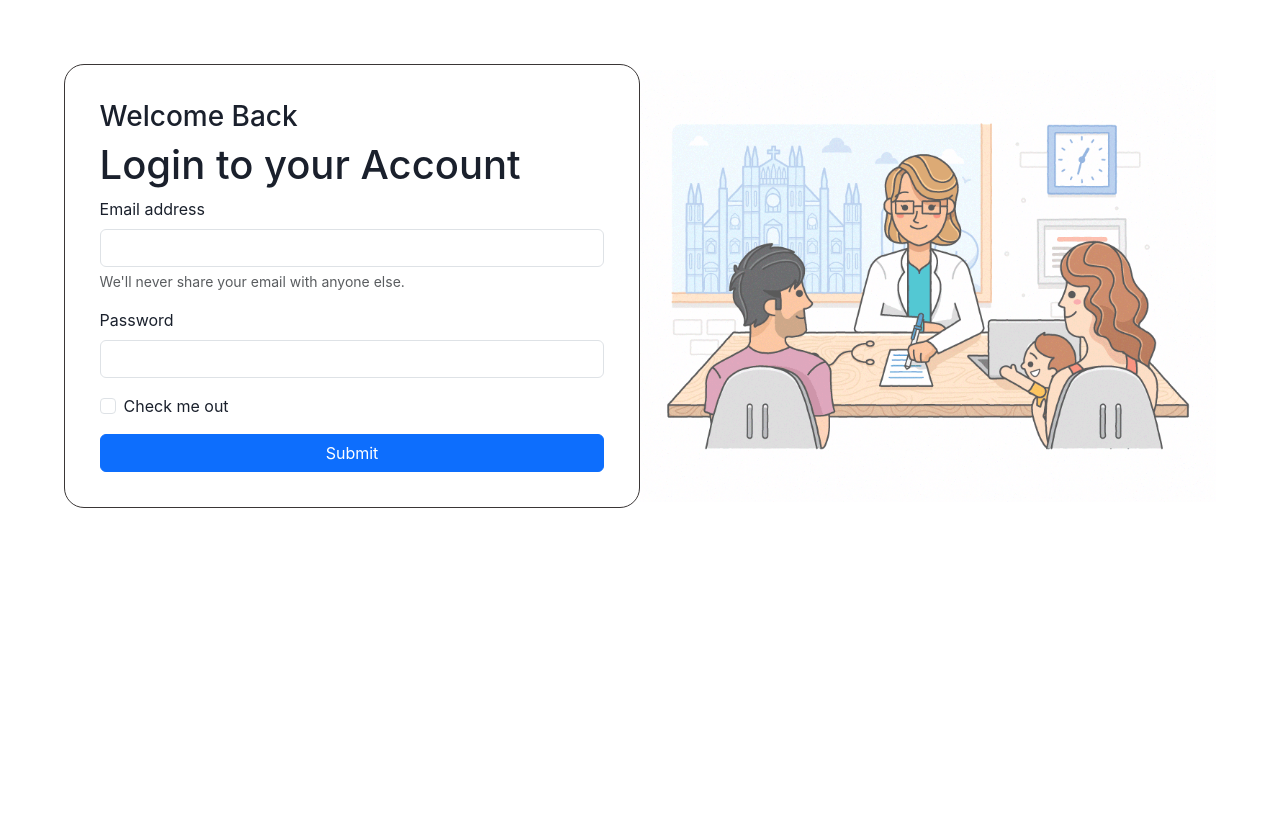
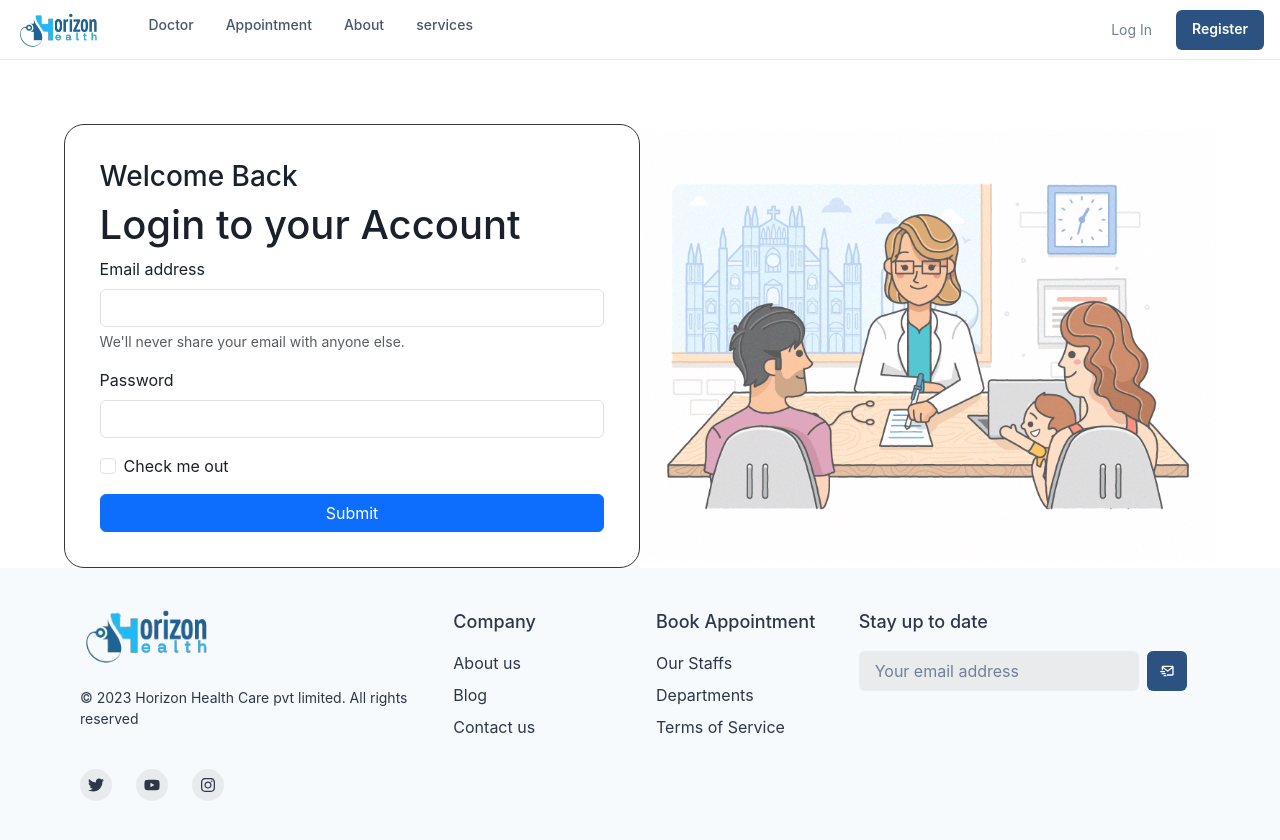
Before and after one commit to ilahiamaan606/abrupt-celery-1805, a React (Create React App) app in the folder frontend/: page /login in a window 1280 px wide. Before the commit the page ends 800 px from the top, so only its background shows below. Built offline with nearby package versions, Linux system fonts and the light colour scheme.

Commit message:
Redirecting Fixed of Login signup

```diff
--- a/frontend/src/pages/login_signup/Login.jsx
+++ b/frontend/src/pages/login_signup/Login.jsx
@@ -1,6 +1,9 @@
 import React ,{useState,useEffect}from 'react'
 import loginGif from "./opt1.gif"
 import styles from './Login.module.css'
+import Header from '../../components/Header';
+import Footer from '../footer/Footer';
+import { Navigate } from "react-router-dom";
 function Login() {
 
   let [email,setEmail] = useState("");
@@ -34,6 +37,9 @@ function Login() {
     alert(res);
     setEmail("");
     setPassword("");
+    if(res=="Login Succesfull"){
+      window.location.href="/"
+    }
     })
     .catch((err)=>console.log(err))
 
@@ -41,6 +47,8 @@ function Login() {
 
 
   return (
+    <>
+    <Header/>
     <div>
         <div className={styles.container}>
         <div>
@@ -70,6 +78,8 @@ function Login() {
         </div>
     </div>
     </div>
+    <Footer/>
+    </>
   )
 }
 
--- a/frontend/src/pages/login_signup/Signup.jsx
+++ b/frontend/src/pages/login_signup/Signup.jsx
@@ -1,6 +1,8 @@
 import React ,{useState,useEffect} from 'react'
 import style from './Signup.module.css';
 import signup_gif from './opt2.gif'
+import Header from '../../components/Header';
+import Footer from '../footer/Footer';
 function Signup() {
   let [name,setName] = useState("");
   let [email,setEmail] = useState("");
@@ -55,6 +57,9 @@ function Signup() {
     setEmail("");
     setPassword("");
     setRole("");
+    if(res=="Signup Succesfull"){
+      window.location.href="/login"
+    }
     })
     .catch((err)=>console.log(err))
 
@@ -71,6 +76,7 @@ function Signup() {
 
   return (
     <>
+    <Header/>
     <div className={style.container}>
       {flag? <div className="d-flex justify-content-center align-items-center container">
         <div className=" py-5 px-3">
@@ -152,6 +158,7 @@ function Signup() {
         <img src={signup_gif} alt="signup_gif" />
       </div>
     </div>
+    <Footer/>
     </>
   )
 }
```
